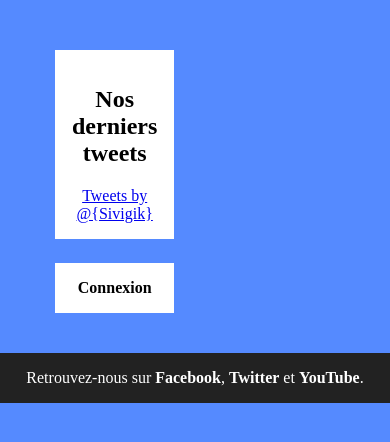
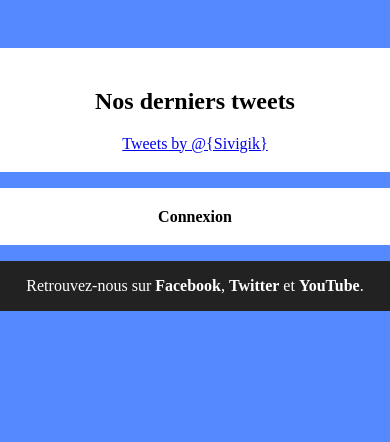
Before and after one commit to Klafyvel/Sivigik, a Django app: template article/templates/article/articleBase.html in a window 390 px wide. Shown: the part 277-719 px from the top of the page. Run offline with Django 3.2, Linux system fonts and the light colour scheme; the template is opened without the code that fills it, so the values that code supplies are empty; parts of the project's set-up code (start-up, migrations or seed data) failed here and were passed over; some libraries are stand-ins or nearby versions.

Commit message:
Fix #16, site mobile.

```diff
--- a/article/static/article/article.css
+++ b/article/static/article/article.css
@@ -2,29 +2,14 @@ main {
 	padding-top: 2em;
 }
 
-div#content {
-	display: inline-block;
-	width: 70%;
-}
-
-div#content iframe {
-	display: block;
-}
-
 div#more {
-	display: inline-block;
-	width: 28%;
 	vertical-align: top;
-	margin-left: 1em;
+	margin-top: 1em;
 }
 
 aside.right_aside {
-  display: inline-block;
   background: white;
-  width: 100%;
   vertical-align: top;
-  padding: 1em;
-  margin-bottom: 1.5em;
   text-align : center;
 }
 
@@ -34,3 +19,25 @@ aside.right_aside#connect a {
 	font-weight: bold;
 	text-align: center;
 }
+
+@media only screen and (min-width: 1280px) {
+
+div#content {
+	display: inline-block;
+	width: 70%;
+	margin-bottom: 3em;
+}
+
+aside.right_aside {
+  display: inline-block;
+  width: 100%;
+}
+
+div#more {
+	margin-top: 0;
+	margin-left: 1%;
+	display: inline-block;
+	width: 28%;
+}
+
+}
--- a/article/templates/article/detail.html
+++ b/article/templates/article/detail.html
@@ -64,7 +64,7 @@ On est sur les réseaux sociaux !
 <a class="twitter-share-button"
   href="https://twitter.com/intent/tweet?via=Sivigik" data-size="large" data-text="{{article.title}}" data-url="{{ request.build_absolute_uri }}">
 Tweet</a>
-<div class="fb-share-button" data-href="{{request.build_absolute_uri}}" data-layout="button" data-size="large" data-mobile-iframe="false"></div>
-<div class="fb-comments" data-href="{{request.build_absolute_uri}}" data-numposts="5"></div>
+<div class="fb-share-button" data-href="{{request.build_absolute_uri}}" data-layout="button" data-size="large" data-mobile-iframe="false"></div><br/>
+<div class="fb-comments" data-mobile="true" data-href="{{request.build_absolute_uri}}" data-numposts="5"></div>
 </div>
 {% endblock content %}
--- a/utils/static/base.css
+++ b/utils/static/base.css
@@ -13,13 +13,6 @@ header {
 
 header img {
   max-width: 100%;
-}
-
-main {
-  width: 80%;
-  margin-left: auto;
-  margin-right: auto;
-  padding: 1em;
 }
 
 nav {
@@ -52,3 +45,18 @@ footer a {
   color: white;
   font-weight: bold;
 }
+
+aside.right_aside {
+  margin-bottom: 1em;
+  padding: 5%;
+}
+
+
+@media only screen and (min-width: 768px) {
+main {
+  width: 80%;
+  margin-left: auto;
+  margin-right: auto;
+}
+
+}
```
Also changed, not shown: article/static/article/detail.css (+9 -4 lines).
